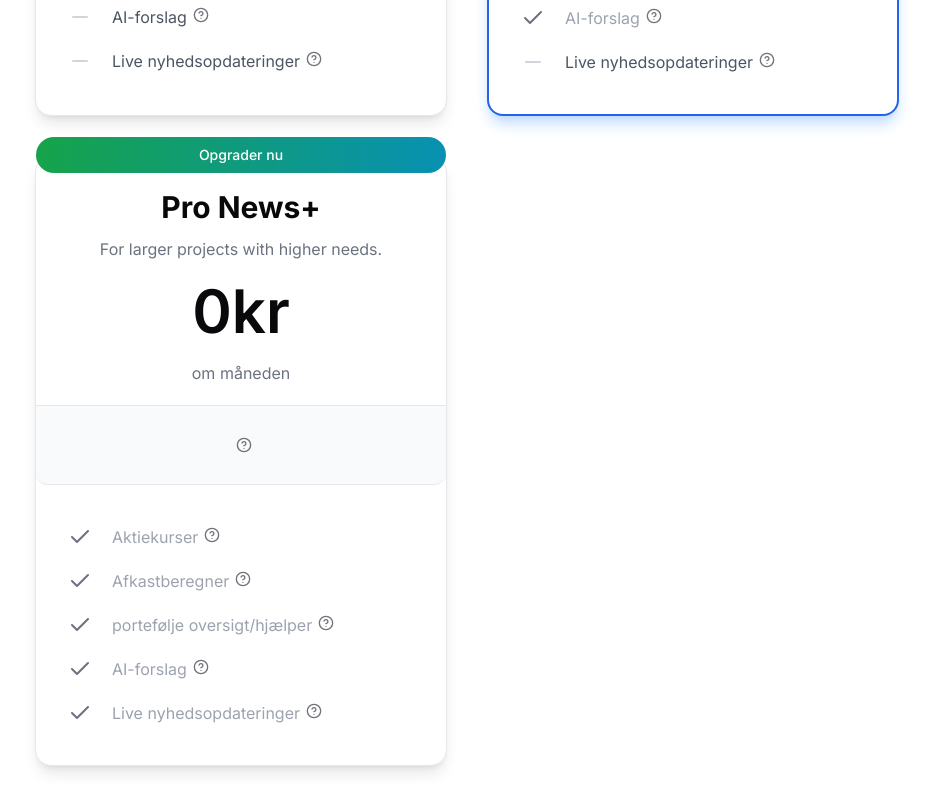
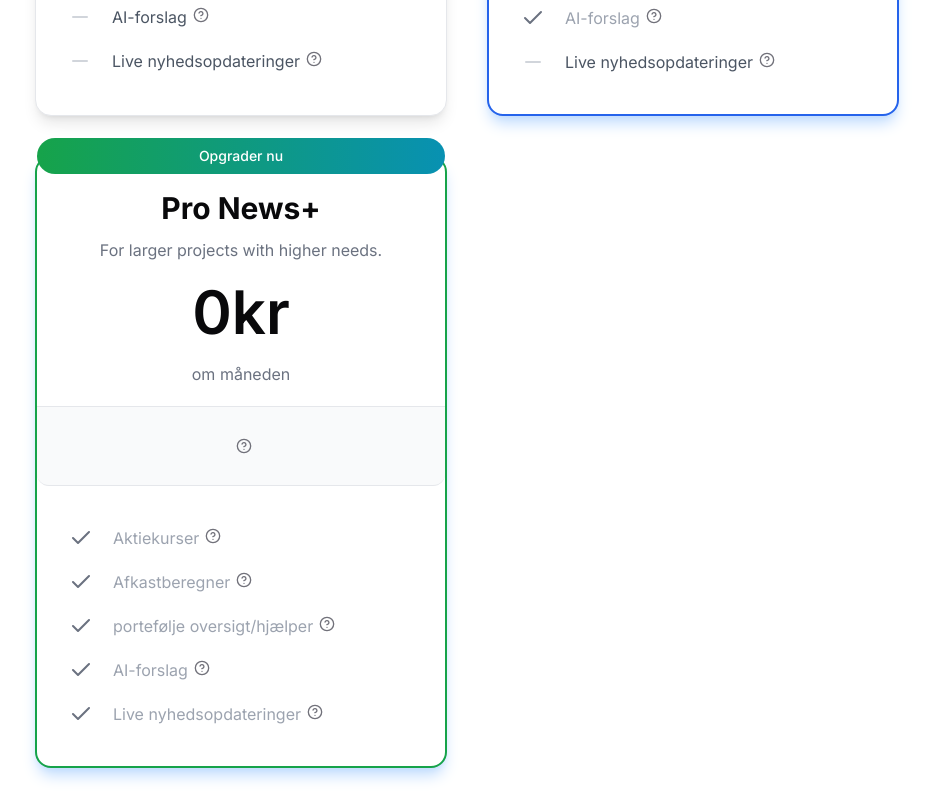
Before and after one commit to jonathan06112090/investify, a Next.js app: page /pricing in a window 1280 px wide. Shown: the part 885-1685 px from the top of the page, without its empty margins (173-1106 px from the left). Built offline with nearby package versions, Linux system fonts and the light colour scheme; no server answers.

Commit message:
Update page.tsx

```diff
--- a/src/app/pricing/page.tsx
+++ b/src/app/pricing/page.tsx
@@ -121,7 +121,7 @@ export default function Page() {
                 "relative rounded-2xl bg-white shadow-lg", {
                   "border-2 border-blue-600 shadow-blue-200": plan === "Pro",//if plan = Pre
                   "border border-gray-200": plan !== "Pro",//if plan not Pre
-                  "border-2 border-green-600 shadow-blue-200": plan === "Pro+",
+                  "border-2 border-green-600 shadow-blue-200": plan === "Pro News+",
                 }
               )}>
                 {plan === "Pro" && ( //if plan = Pre
```
